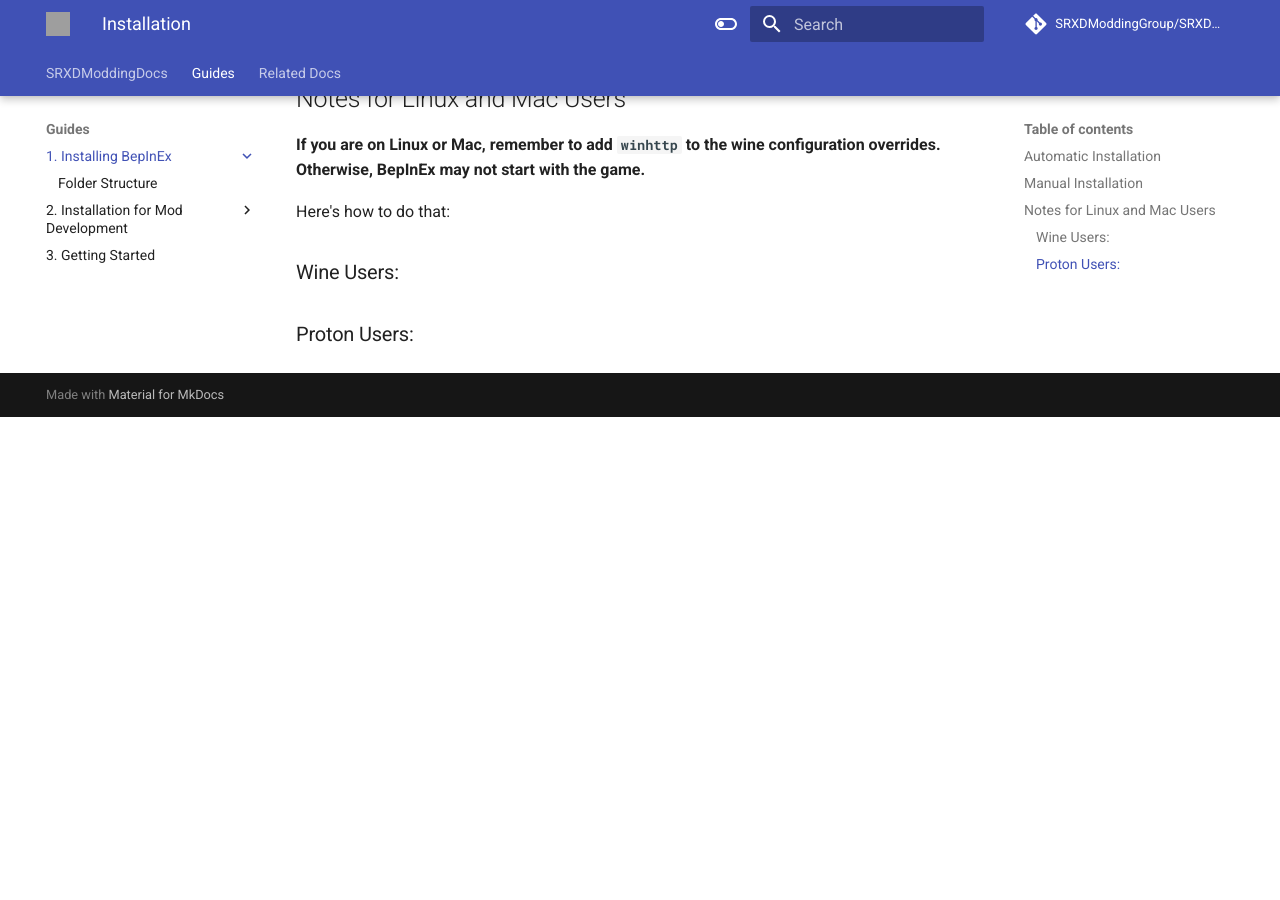
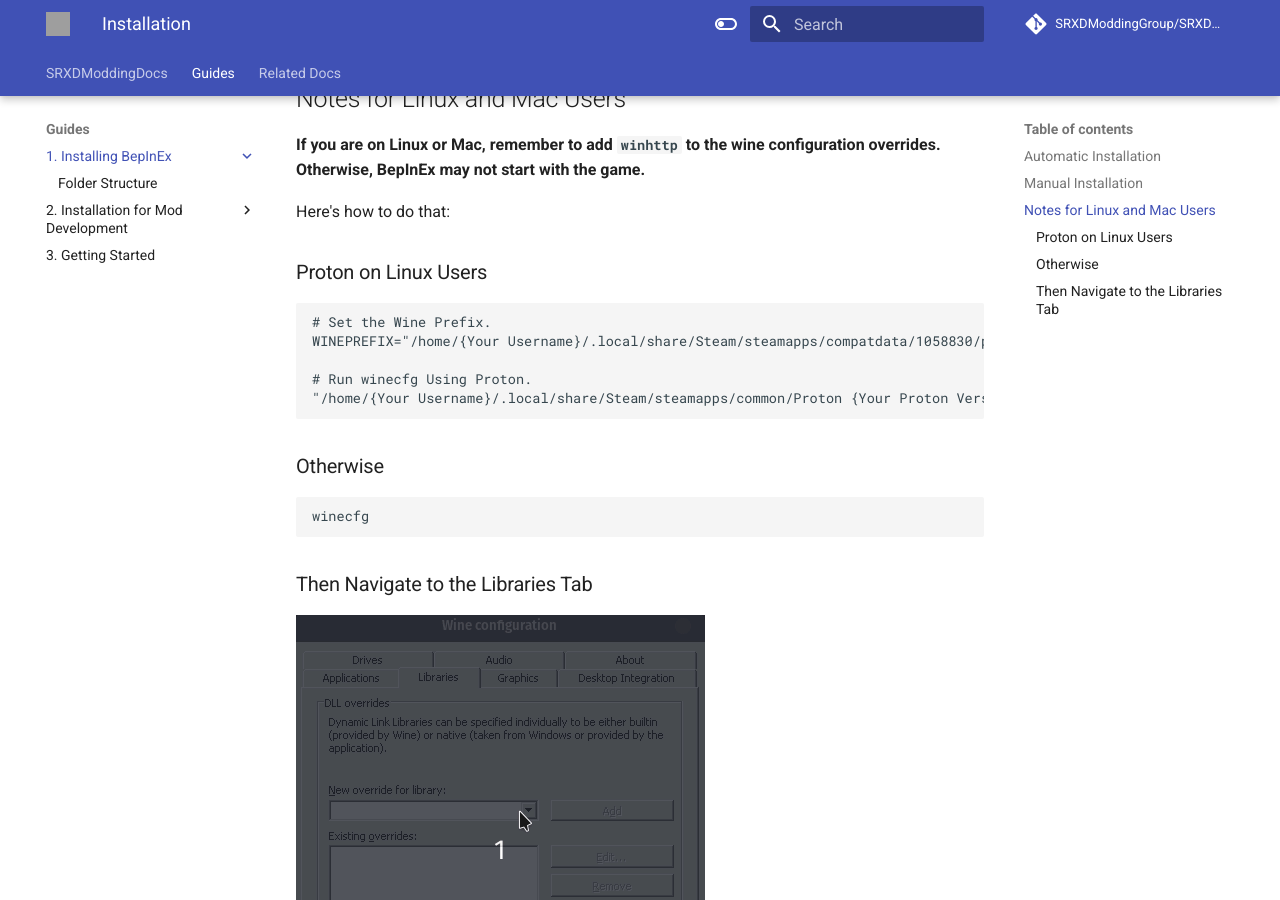
Before and after one commit to SRXDModdingGroup/SRXDModdingDocs, an MkDocs documentation site: the page built from docs/Guides/1. Installing BepInEx/README.md, in a window 1280 px wide and 900 px high, scrolled down 959 px. Built offline with MkDocs 1.6.1 and Material for MkDocs 9.7.7, drawn with Linux system fonts in a browser that asks for light colours; comment, search, counter and statistics services are not loaded; before the commit the page ends 1376 px from its top, so only the background shows below that; grey boxes are pictures that could not be loaded.

Commit message:
added gif for installing on linux/mac

````diff
--- a/docs/Guides/1. Installing BepInEx/README.md
+++ b/docs/Guides/1. Installing BepInEx/README.md
@@ -27,5 +27,21 @@ If you get the error "failed to execute script srxdbepinexinstallerui" or instal
 __If you are on Linux or Mac, remember to add `winhttp` to the wine configuration overrides. Otherwise, BepInEx may not start with the game.__
 
 Here's how to do that:
-### Wine Users:
-### Proton Users:
+### Proton on Linux Users
+
+```shell
+# Set the Wine Prefix.
+WINEPREFIX="/home/{Your Username}/.local/share/Steam/steamapps/compatdata/1058830/pfx"
+
+# Run winecfg Using Proton.
+"/home/{Your Username}/.local/share/Steam/steamapps/common/Proton {Your Proton Version}/dist/bin/wine64" winecfg
+```
+
+### Otherwise
+
+```shell
+winecfg
+```
+
+### Then Navigate to the Libraries Tab
+![Add winhttp.dll](assets/winhttp_add.gif)
````
Also changed, not shown: docs/Guides/3. Getting Started/README.md (+7 -0 lines), docs/Guides/1. Installing BepInEx/assets/winhttp_add.gif (added).
